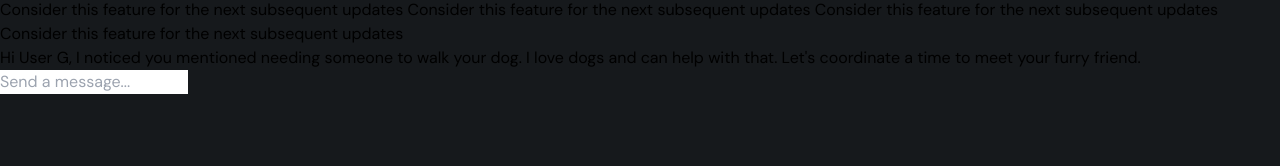
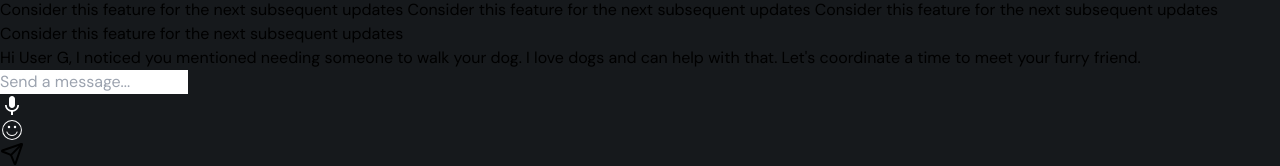
Before and after one commit to Swag-blips/whispr, a React (Vite) app: page /chat/1 in a window 1280 px wide. Shown: the part 3232-3398 px from the top of the page. Before the commit the page ends 3326 px from the top, so only its background shows below. Built offline with nearby package versions, Linux system fonts and the light colour scheme.

Commit message:
feat:message input complete

```diff
--- a/src/components/MessageInput.tsx
+++ b/src/components/MessageInput.tsx
@@ -1,11 +1,23 @@
+import { MdMic } from "react-icons/md";
+import { CiFaceSmile } from "react-icons/ci";
+import { LuSend } from "react-icons/lu";
+
 const MessageInput = () => {
   return (
     <form className="fixed bg-[#16191C] bottom-0 mb-6 w-[86.5%] mr-[24px]">
-      <div className="w-[inherit]">
+      <div className="w-[inherit] relative">
         <input
-          className="w-[inherit] placeholder:text-xs h-14 outline-none bg-[#1E2126] rounded-lg"
+          className="w-[inherit] text-white placeholder:text-xs pl-10 h-14 outline-none bg-[#1E2126] rounded-lg"
           placeholder="Send a message..."
         />
+        <MdMic size={24} color="#ffffff" className="absolute top-4 left-2" />
+
+        <div className="absolute right-[15%] top-3 flex justify-center items-center gap-4">
+          <CiFaceSmile size={24} color="#ffffff" className="" />
+          <div className="bg-white px-[10px] py-[4px] rounded-lg">
+            <LuSend size={24} color="#000000" />
+          </div>
+        </div>
       </div>
     </form>
   );
```
